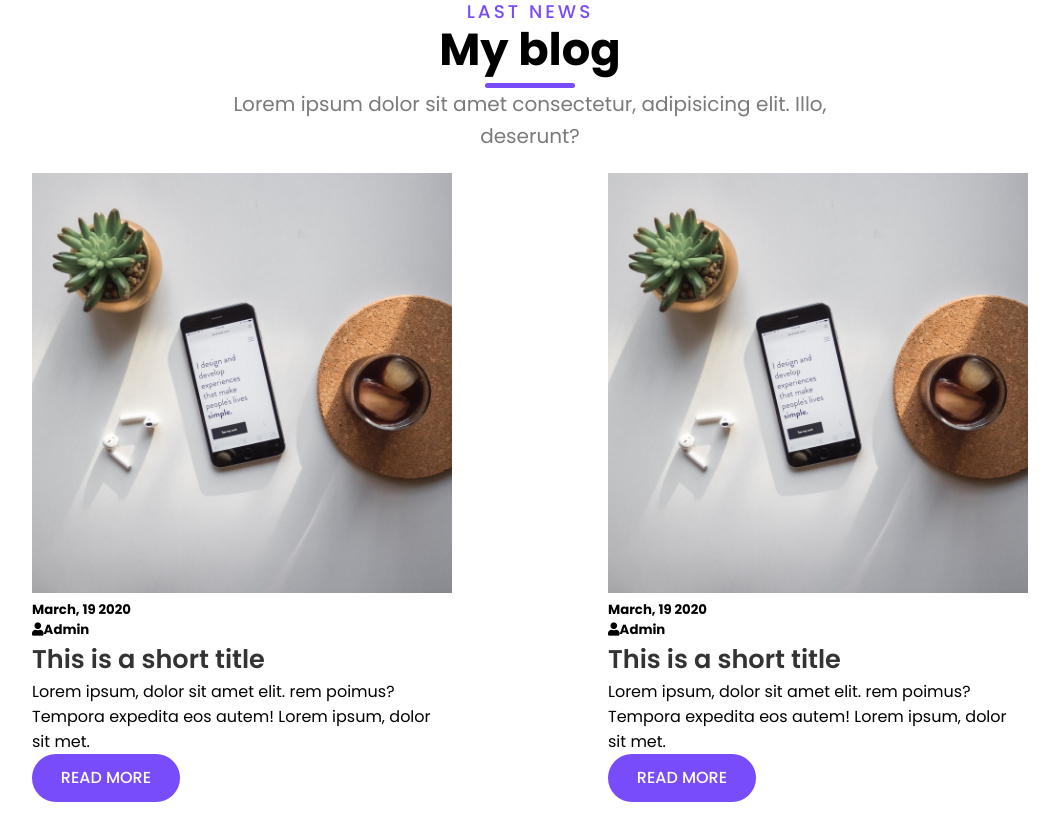
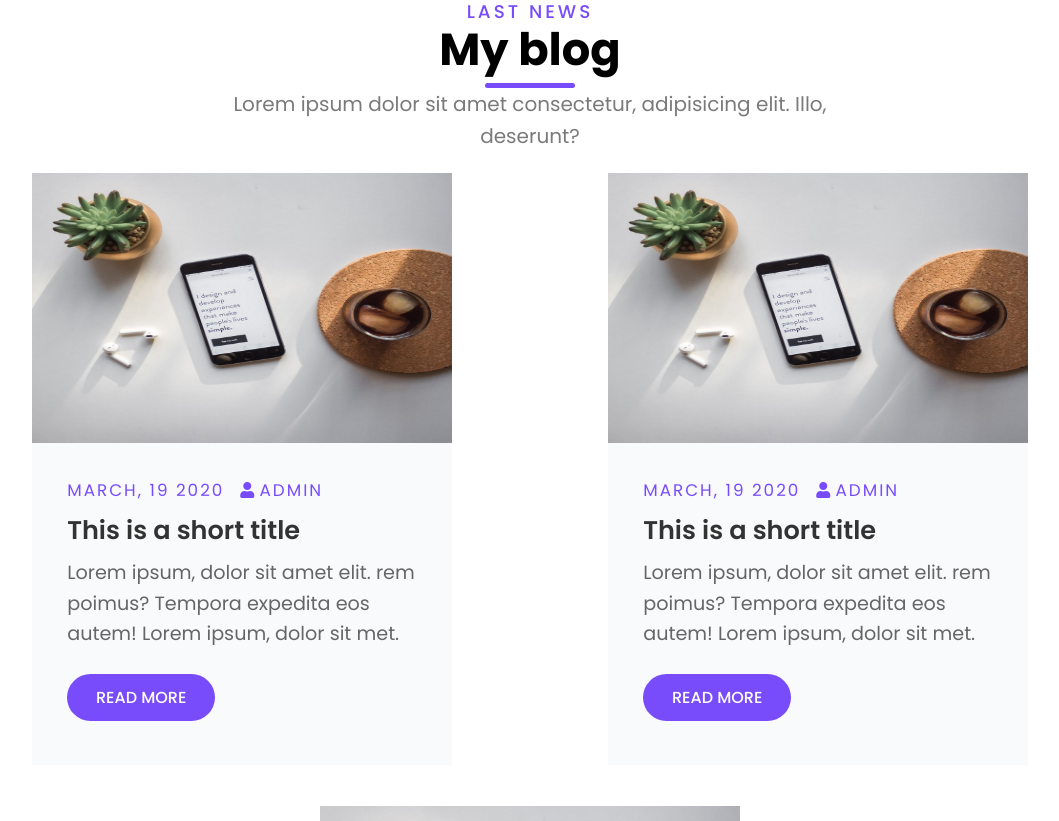
Before and after one commit to dkeparute/Personal-portfolio, a website: page index.html in a window 1280 px wide. Shown: the part 5323-6144 px from the top of the page, without its empty margins (110-1169 px from the left). Drawn offline with nearby package versions, Linux system fonts and the light colour scheme.

Commit message:
Blog finished

```diff
--- a/css/style.css
+++ b/css/style.css
@@ -596,7 +596,7 @@ header .guarantee {
     grid-column-gap: 1.5rem;
     grid-row-gap: 2rem;
 }
-.record-circle{
+.record-circle {
     width: 180px;
     height: 180px;
     border-radius: 50%;
@@ -608,13 +608,13 @@ header .guarantee {
     color: var(--light-one);
 }
 
-.record-circle.active{
+.record-circle.active {
     background-color: var(--light-one);
     color: var(--dark-one);
     box-shadow: 0 0 0 15px rgba(255, 255, 255, 0.5);
 }
 
-.number{
+.number {
     font-weight: 400;
     font-size: 2.35rem;
 }
@@ -623,24 +623,99 @@ header .guarantee {
     font-weight: 400;
     font-size: 1.12rem;
     text-transform: uppercase;
-  }
+}
 /* RECORDS END */
 
 /* BLOG START */
-.blog-wrapper{
+.blog-wrapper {
     display: flex;
     width: 100%;
     justify-content: space-around;
     flex-wrap: wrap;
 }
 
-
-.blog-wrap{
+.blog-wrap {
+    position: relative;
     margin: 1.3rem 0.5rem;
 }
 
-.blog-card{
+.blog-card {
     max-width: 420px;
     width: 100%;
+    overflow: hidden;
+    background-color: var(--light-two);
+    transition: 0.3s;
+    position: relative;
 }
-/* BLOG START */
+
+.blog-card:after {
+    content: "";
+    position: absolute;
+    width: 1100%;
+    height: 0px;
+    bottom: 0;
+    left: 0;
+    background-color: var(--main-color);
+    transition: 0.3s;
+}
+
+.blog-image {
+    width: 100%;
+    height: 270px;
+    position: relative;
+    overflow: hidden;
+}
+
+.blog-image img {
+    position: absolute;
+    height: 105%;
+    width: inherit;
+    top: 50%;
+    left: 50%;
+    transform: translate(-50%, -50%);
+    transition: 0.5s;
+  }
+
+.blog-content {
+    padding: 2.1rem 2.2rem 2.7rem 2.2rem;
+}
+
+.blog-info {
+    display: flex;
+    flex-wrap: wrap;
+    margin-bottom: 0.5rem;
+}
+
+.blog-info h5 {
+    color: var(--main-color);
+    font-weight: 400;
+    text-transform: uppercase;
+    font-size: 1.05rem;
+    letter-spacing: 2px;
+    padding-right: 1rem;
+}
+
+.blog-user i {
+    margin-right: 0.2rem;
+    font-size: 1rem;
+}
+
+.blog-text {
+    margin: 0.5rem 0 1.5rem 0;
+    font-size: 1.2rem;
+    line-height: 1.6;
+    color: #666;
+}
+
+.blog-card:hover {
+    transform: translateY(-15px);
+}
+
+.blog-card:hover:after {
+    height: 8px;
+}
+
+.blog-card:hover .blog-image img {
+    transform: translate(-50%, -50%) scale(1.15);
+  }
+/* BLOG END */
```
